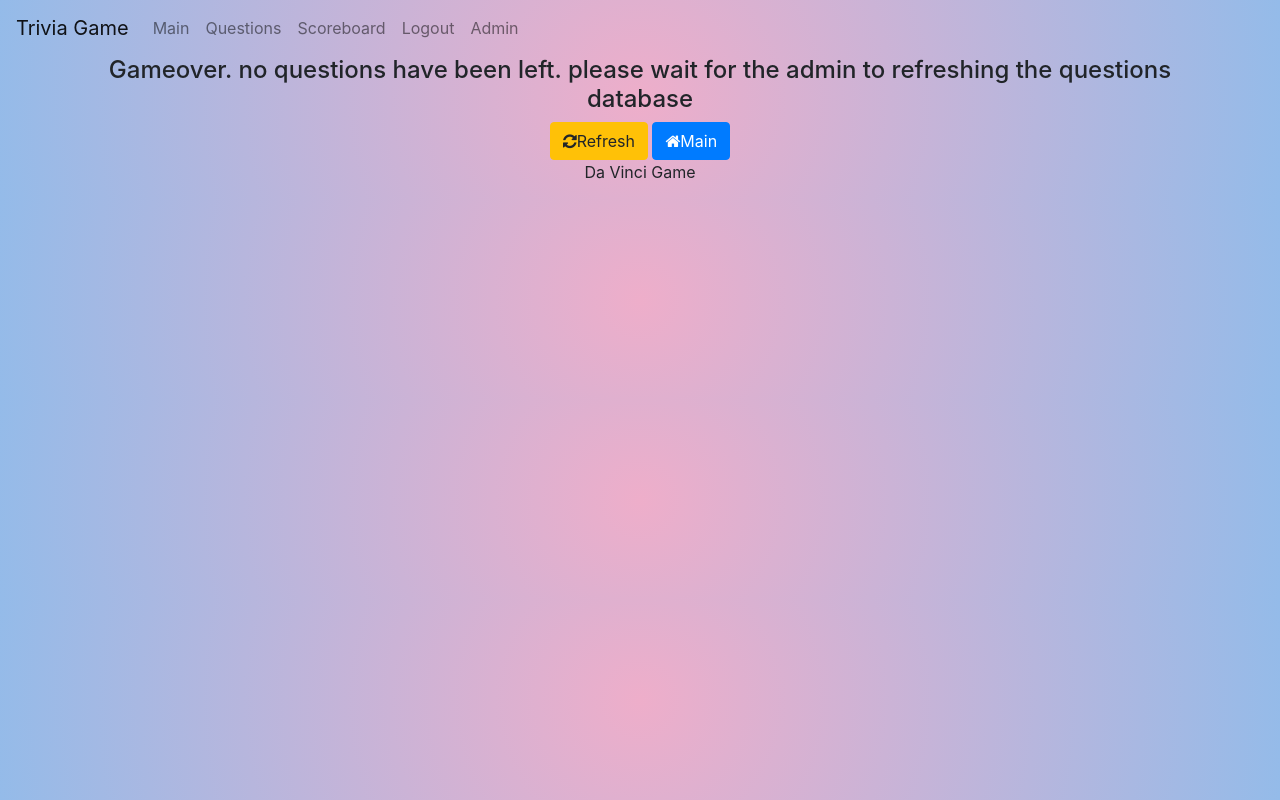
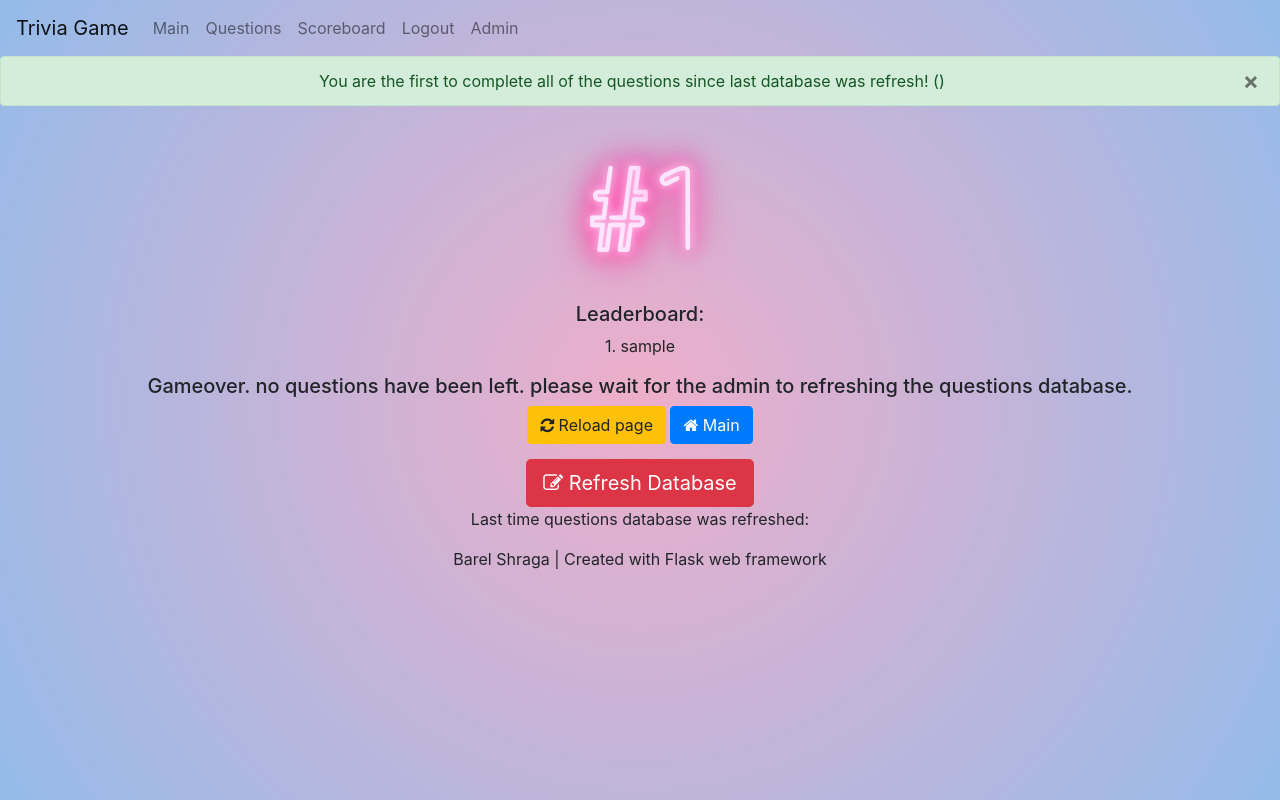
Before and after one commit to barel31/trivia-flask, a Flask app: page /questions in a window 1280 px wide. Run offline with Flask 2, Linux system fonts and the light colour scheme; a user stored in the database is signed in; parts of the project's set-up code (start-up, migrations or seed data) failed here and were passed over; some libraries are stand-ins or nearby versions.

Commit message:
Add files via upload

```diff
--- a/run.py
+++ b/run.py
@@ -5,4 +5,4 @@
 HOST = '0.0.0.0'
 
 if __name__ == '__main__':
-    app.run(debug=True, host=HOST)
+    app.run(debug=False, host=HOST)
--- a/website/main.py
+++ b/website/main.py
@@ -9,7 +9,9 @@
 import time
 
 questions = {}
-answered_lst = {}
+answered_dict = {}
+finish_list = []
+
 ADMIN_PASSWORD = "banana"
 questions_update_time = ''
 
@@ -23,26 +25,21 @@
 
         # TODO implement password
 
-        user = User.query.filter_by(name=username).first()
-        if user:  # if user already in db get the score to the session
+        if user := User.query.filter_by(name=username).first():
             session["score"] = user.score
             print("User:", username, "logged in")
+            write_log(f"[User] {username}", "logged in")
         else: # Setting a new user
             user = User(username)
             db.session.add(user)
             db.session.commit()
             session["score"] = 0
             print("New user:", username, "logged in")
+            write_log(f"[User] New user {username}", "logged in")
 
         login_user(user, remember=True)
-        # session["user_id"] = user.id
         session["nickname"] = username
         flash("Login successful!", category='success')
-
-        # if "return" in session:
-        #     return_page = session["return"]
-        #     session.pop("return", None)
-        #     return redirect(url_for(return_page))
 
 
         return redirect(request.args.get("next") or url_for("main.play"))
@@ -75,44 +72,74 @@
 @login_required
 def _questions():
     if request.method == "POST":  # answer
-        question_id, answer = request.form['answer'].split('#')
+        if "answer" in request.form:
+            question_id, answer = request.form['answer'].split('#')
 
-        correct_answer = check_for_answer(question_id)
-        is_right = correct_answer == int(answer)
-        if is_right:
-            user_id = current_user.get_id()
-            flash('Correct, you got 5 points!', category="success")
+            correct_answer = check_for_answer(question_id)
+            if is_right := correct_answer == int(answer):
+                user_id = current_user.get_id()
+                flash('Correct, you got 5 points!', category="success")
 
-            rank = check_for_user_rank(user_id)
-            five_points(user_id)
-            rank2 = check_for_user_rank(user_id)
-            if rank2 < rank:
-                flash(f'You went up in the Scoreboard! Your position is now #{rank2}!', category="success")
+                rank = check_for_user_rank(user_id)
+                five_points(user_id)
+                rank2 = check_for_user_rank(user_id)
+                if rank2 < rank:
+                    flash(f'You went up in the Scoreboard! Your position is now #{rank2}!', category="success")
 
-            if user_id in answered_lst.keys():
-                answered_lst[user_id] += [int(question_id)]
-            else:
-                answered_lst[user_id] = [int(question_id)]
-        else: # wrong answer
-            flash(f'Wrong!, the answer is ({correct_answer}) {questions[int(question_id)]["answers"][correct_answer-1]}', category='error')
+                if user_id in answered_dict.keys():
+                    answered_dict[user_id] += [int(question_id)]
+                else:
+                    answered_dict[user_id] = [int(question_id)]
+            else: # wrong answer
+                flash(f'Wrong!, the answer is ({correct_answer}) {questions[int(question_id)]["answers"][correct_answer-1]}', category='error')
 
-        print("User", session["nickname"], "answered", "right" if is_right else "wrong", "to question #" + question_id)
+            print("User", session["nickname"], "answered", "right" if is_right else "wrong", "to question #" + question_id)
 
-        return redirect(url_for("main._questions"))
+            return redirect(url_for("main._questions"))
+
+        elif "refresh_questions_database" in request.form:
+            finish, _,_ = create_random_question(current_user.get_id())
+            if finish is not None:
+                flash("You have to answer all questions before you can refreshing the questions database", category="error")
+                return redirect(url_for("main._questions"))
+
+            try:
+                reload_questions()
+
+                flash("Questions database have been refreshed!", category='success')
+                print(f"User {session['nickname']} Refresh questions database")
+                write_log(f"[User] {session['nickname']}", "refreshed questions database")
+
+            except Exception as e:
+                flash(e, category='error')
+                flash(request.form["refresh_questions_database"], category='error')
+                print('[ERROR]', e)
+                write_log('[ERROR]', e)
+                print(request.form["refresh_questions_database"])
+
+            return redirect(url_for("main._questions"))
+
     else:  # render question
         question_id, question, answers = create_random_question(current_user.get_id())
 
-        if question_id is None:
-            return render_template("no_questions.html")
+        if question_id is None: # render no_questions.html
+            global finish_list
+            place = len(finish_list)
+            if session["nickname"] not in finish_list:
+                finish_list += [session["nickname"]]
+                place += 1
+                write_log(f"[User] {session['nickname']}", f"finish all the questions. (#{place})")
+
+            flash(f"You are the {'first' if place==1 else '#'+str(place)} to complete all of the questions since last database was refresh! ({questions_update_time})", category="success")
+
+            return render_template("no_questions.html", number=place, database_time=questions_update_time, finish_list=finish_list)
 
         user_id = current_user.get_id()
-        if user_id not in answered_lst.keys():
-            answered_lst[user_id] = []
+        if user_id not in answered_dict.keys():
+            answered_dict[user_id] = []
 
         return render_template("questions.html", question_id=question_id, question=question, answers=answers,
-                               answered=len(answered_lst[user_id]), total_questions=len(questions))
-
-    # return redirect(url_for("main.play")) # user not login
+                               answered=len(answered_dict[user_id]), total_questions=len(questions))
 
 
 @app_main.route("/scoreboard")
@@ -127,6 +154,7 @@
         username = session["nickname"]
         flash(f"You have been logged out! {username}")
         print("User:", username, "logged out")
+        write_log(f"[User] {username}", "logged out")
     else:
         flash("You are not logged in")
 
@@ -142,11 +170,14 @@
 
 
 def create_random_question(user_id):
-    if user_id in answered_lst.keys():
-        questions_asked = answered_lst[user_id]
+    global answered_dict
+    if user_id in answered_dict.keys():
+        questions_asked = answered_dict[user_id]
     else:
         questions_asked = []
     questions_not_asked = [x for x in questions.keys() if x not in questions_asked]
+    # questions_not_asked = map(lambda x: x, questions.keys())
+
 
     if len(questions_not_asked) == 0:  # No question remain
         return None, None, None
@@ -159,7 +190,7 @@
 
 
 def load_questions_from_web():
-    r = requests.get("https://opentdb.com/api.php?amount=50&difficulty=easy&type=multiple")
+    r = requests.get("https://opentdb.com/api.php?amount=20&difficulty=easy&type=multiple")
     # r.text.replace("&#039;", "'").replace("&quot;", "'").replace("&amp;", "&")
     j = json.loads(r.text)
     for count, question in enumerate(j['results'], 1):
@@ -186,6 +217,7 @@
     except Exception as e:
         correct_answer = 0
         print(e)
+        write_log("[EXCEPTION]", e)
         print('[EXCEPTION] correct_answer = 0')
 
     return correct_answer
@@ -212,6 +244,19 @@
 
     return -1
 
+
+def reload_questions():
+    load_questions_from_web()
+
+    answered_dict.clear()
+    finish_list.clear()
+
+
+def write_log(prefix, bfr):
+    with open('logs.log', 'a') as log:
+        log.write(f'{time.strftime("%d/%m/%y %H:%M")} {prefix} {bfr}\n')
+
+
 # TODO implement request method
 # @app_main.route('/request-test', method=['POST'])
 # def request_test():
--- /dev/null
+++ b/website/static/sign.css
@@ -0,0 +1,191 @@
+@font-face {
+  font-family: Clip;
+  src: url("Clip.ttf");
+}
+
+.sign {
+  display: flex;
+  justify-content: center;
+  align-items: center;
+  width: 0%;
+  height: 0%
+  transform: translate(-50%, -50%);
+  letter-spacing: 2;
+  font-family: "Clip";
+  text-transform: uppercase;
+  font-size: 15vmin;
+  color: #ffe6ff;
+  text-shadow: 0 0 0.6rem #ffe6ff, 0 0 1.5rem #ff65bd,
+    -0.2rem 0.1rem 1rem #ff65bd, 0.2rem 0.1rem 1rem #ff65bd,
+    0 -0.5rem 2rem #ff2483, 0 0.5rem 3rem #ff2483;
+  animation: shine 2s forwards, flicker 3s infinite;
+}
+
+@keyframes blink {
+  0%,
+  22%,
+  36%,
+  75% {
+    color: #ffe6ff;
+    text-shadow: 0 0 0.6rem #ffe6ff, 0 0 1.5rem #ff65bd,
+      -0.2rem 0.1rem 1rem #ff65bd, 0.2rem 0.1rem 1rem #ff65bd,
+      0 -0.5rem 2rem #ff2483, 0 0.5rem 3rem #ff2483;
+  }
+  28%,
+  33% {
+    color: #ff65bd;
+    text-shadow: none;
+  }
+  82%,
+  97% {
+    color: #ff2483;
+    text-shadow: none;
+  }
+}
+
+.flicker {
+  animation: shine 2s forwards, blink 3s 2s infinite;
+}
+
+.fast-flicker {
+  animation: shine 2s forwards, blink 10s 1s infinite;
+}
+
+@keyframes shine {
+  0% {
+    color: #6b1839;
+    text-shadow: none;
+  }
+  100% {
+    color: #ffe6ff;
+    text-shadow: 0 0 0.6rem #ffe6ff, 0 0 1.5rem #ff65bd,
+      -0.2rem 0.1rem 1rem #ff65bd, 0.2rem 0.1rem 1rem #ff65bd,
+      0 -0.5rem 2rem #ff2483, 0 0.5rem 3rem #ff2483;
+  }
+}
+
+@keyframes flicker {
+  from {
+    opacity: 1;
+  }
+
+  4% {
+    opacity: 0.9;
+  }
+
+  6% {
+    opacity: 0.85;
+  }
+
+  8% {
+    opacity: 0.95;
+  }
+
+  10% {
+    opacity: 0.9;
+  }
+
+  11% {
+    opacity: 0.922;
+  }
+
+  12% {
+    opacity: 0.9;
+  }
+
+  14% {
+    opacity: 0.95;
+  }
+
+  16% {
+    opacity: 0.98;
+  }
+
+  17% {
+    opacity: 0.9;
+  }
+
+  19% {
+    opacity: 0.93;
+  }
+
+  20% {
+    opacity: 0.99;
+  }
+
+  24% {
+    opacity: 1;
+  }
+
+  26% {
+    opacity: 0.94;
+  }
+
+  28% {
+    opacity: 0.98;
+  }
+
+  37% {
+    opacity: 0.93;
+  }
+
+  38% {
+    opacity: 0.5;
+  }
+
+  39% {
+    opacity: 0.96;
+  }
+
+  42% {
+    opacity: 1;
+  }
+
+  44% {
+    opacity: 0.97;
+  }
+
+  46% {
+    opacity: 0.94;
+  }
+
+  56% {
+    opacity: 0.9;
+  }
+
+  58% {
+    opacity: 0.9;
+  }
+
+  60% {
+    opacity: 0.99;
+  }
+
+  68% {
+    opacity: 1;
+  }
+
+  70% {
+    opacity: 0.9;
+  }
+
+  72% {
+    opacity: 0.95;
+  }
+
+  93% {
+    opacity: 0.93;
+  }
+
+  95% {
+    opacity: 0.95;
+  }
+
+  97% {
+    opacity: 0.93;
+  }
+
+  to {
+    opacity: 1;
+  }
+}
--- a/website/static/style.css
+++ b/website/static/style.css
@@ -1,7 +1,24 @@
 body {
     background: rgb(238,174,202);
     background: radial-gradient(circle, rgba(238,174,202,1) 0%, rgba(148,187,233,1) 100%);
+
+    mobile size fix
+    height:auto!important;
+    min-height:100vh;
+}
+.btn-margin{
+    margin: 10px;
 }
 .divider{
-    height:15px;
+    height: 15px;
 }
+.divider2{
+    /*line-height: 1em;
+    display: inline-block;
+    text-decoration: none;*/
+    padding: 40px;
+    margin: 30px;
+}
+h4{
+    font-size: 4vmin
+}
--- a/website/templates/base.html
+++ b/website/templates/base.html
@@ -1,4 +1,5 @@
 <!DOCTYPE html>
+<html>
 <head>
     <link rel="stylesheet" href="https://stackpath.bootstrapcdn.com/font-awesome/4.7.0/css/font-awesome.min.css">
     <link rel="stylesheet" href="https://stackpath.bootstrapcdn.com/bootstrap/4.3.1/css/bootstrap.min.css" integrity="sha384-ggOyR0iXCbMQv3Xipma34MD+dH/1fQ784/j6cY/iJTQUOhcWr7x9JvoRxT2MZw1T" crossorigin="anonymous">
@@ -6,6 +7,7 @@
     <link rel="shortcut icon" href="{{ url_for('static', filename='favicon.ico') }}">
     <title>{% block title %}{% endblock %}</title>
     {% block head %}{% endblock %}
+    <meta name="viewport" content="width=device-width">
 </head>
 <body>
         <nav class="navbar navbar-expand-lg navbar-light bg-transparent">
@@ -53,12 +55,12 @@
             {% endif %}
         {% endwith %}
         <div class="container">{% block content %}{% endblock %}</div>
-        <p>Da Vinci Game</p>
+        <p>Barel Shraga | Created with Flask web framework</p>
 
         <script src="https://code.jquery.com/jquery-3.3.1.slim.min.js" integrity="sha384-q8i/X+965DzO0rT7abK41JStQIAqVgRVzpbzo5smXKp4YfRvH+8abtTE1Pi6jizo" crossorigin="anonymous"></script>
         <script src="https://cdnjs.cloudflare.com/ajax/libs/popper.js/1.14.7/umd/popper.min.js" integrity="sha384-UO2eT0CpHqdSJQ6hJty5KVphtPhzWj9WO1clHTMGa3JDZwrnQq4sF86dIHNDz0W1" crossorigin="anonymous"></script>
         <script src="https://stackpath.bootstrapcdn.com/bootstrap/4.3.1/js/bootstrap.min.js" integrity="sha384-JjSmVgyd0p3pXB1rRibZUAYoIIy6OrQ6VrjIEaFf/nJGzIxFDsf4x0xIM+B07jRM" crossorigin="anonymous"></script>
         <script type="text/javascript" src="{{ url_for('static', filename='main.js') }}"></script>
-    </center>
+        </center>
 </body>
 </html>
--- a/website/templates/no_questions.html
+++ b/website/templates/no_questions.html
@@ -1,8 +1,24 @@
 {% extends "base.html" %}
 {% block title %}Trivia Game{% endblock %}
-
+{% block head %}<link rel="stylesheet" type="text/css" href="{{ url_for('static', filename='sign.css') }}">{% endblock %}
 {% block content %}
-    <h4>Gameover. no questions have been left. please wait for the admin to refreshing the questions database</h4>
-    <a title="Refresh page" class="btn btn-warning" href="/questions" role="button"><i class="fa fa fa-refresh" aria-hidden="true"></i>Refresh</a>
-    <a title="Go to home" class="btn btn-primary" href="/play" role="button"><i class="fa fa-home" aria-hidden="true"></i>Main</a>
+    {% if number %}
+    <div class="sign">
+      #<span class="fast-flicker">{{number}}</span>
+    </div>
+    {% endif %}
+    {% if finish_list %}
+    <h5>Leaderboard:</h5>
+    <p>{% for name in finish_list %}
+    {{loop.index}}. {{name}}<br>
+    {% endfor %}</p>
+    {% endif %}
+    <h5>Gameover. no questions have been left. please wait for the admin to refreshing the questions database.</h5>
+    <a title="Refresh page" class="btn btn-warning" href="/questions" role="button"><i class="fa fa fa-refresh" aria-hidden="true"></i> Reload page</a>
+    <a title="Go to home" class="btn btn-primary" href="/play" role="button"><i class="fa fa-home" aria-hidden="true"></i> Main</a>
+    <div class="divider"></div>
+<form action="#" method="post">
+    <button title="Refresh the question database" onclick="return confirm('Are you sure you want to refresh the questions database?')" id="refresh_database" class="btn btn-danger btn-lg" name="refresh_questions_database" type="submit" value="refresh"><i class="fa fa-pencil-square-o" aria-hidden="true"></i> Refresh Database</button>
+</form>
+    <p>Last time questions database was refreshed: {{database_time}}</p>
 {% endblock %}
--- a/website/templates/questions.html
+++ b/website/templates/questions.html
@@ -2,7 +2,7 @@
 {% block title %}Trivia Game{% endblock %}
 
 {% block content %}
-    <h4>Question #{{question_id}}: {{question}}</h4>
+    <h4>Q#{{question_id}}: {{question}}</h4>
      <form action="#" method="post">
          <div class="divider"></div>
          <button class="btn btn-info btn-lg" name="answer" type="submit" value="{{question_id}}#1">1. {{answers[0]}}</button>
--- a/website/templates/scoreboard.html
+++ b/website/templates/scoreboard.html
@@ -1,6 +1,6 @@
 {% extends "base.html" %}
 {% block title %}Trivia Game{% endblock %}
-{% block head %}<link rel="stylesheet" type="text/css" href="{{ url_for('static', filename='scoreboard.css') }}">{% endblock %}
+{% block head %}<link rel="stylesheet" type="text/css" href="{{ url_for('static', filename='sign.css') }}">{% endblock %}
 {% block content %}
 
     <div class="sign">
```
Also changed, not shown: website/admin.py (+20 -23 lines), website/static/main.js (added, +32 -0 lines), website/templates/admin_users.html (+9 -0 lines), website/templates/login.html (+6 -2 lines), website/templates/play.html (+7 -5 lines), website/static/Clip.ttf (added), website/templates/admin.html (line endings or trailing spaces).
